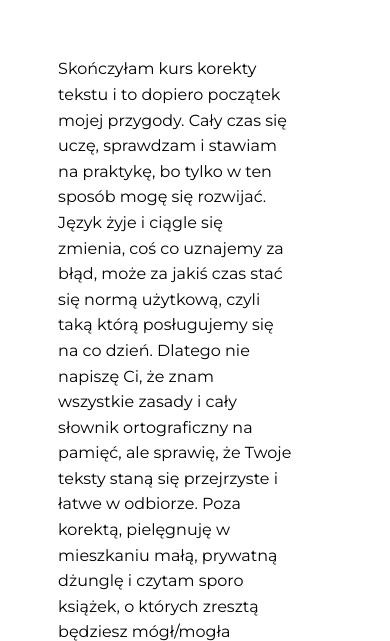
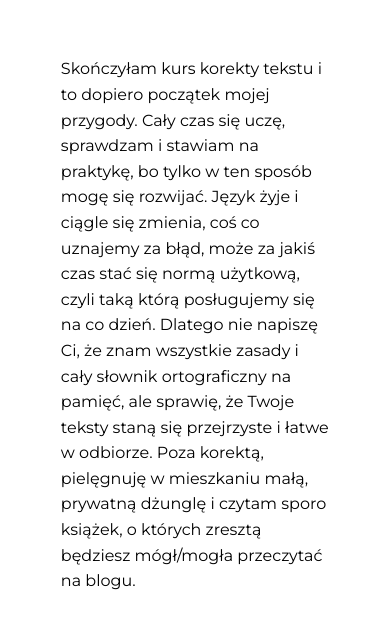
Before and after one commit to D1MK4-code/Dominika-Main, a plain HTML site: page index.html in a window 390 px wide. Shown: the part 765-1406 px from the top of the page. Drawn offline with nearby package versions, Linux system fonts and the light colour scheme.

Commit message:
modified margin 0 auto in about section

```diff
--- a/about.css
+++ b/about.css
@@ -17,6 +17,7 @@ html{
     align-items: center;
     width: 90%;
     padding: 2%;
+    margin: 0 auto;
 }
 
 .about-photo img{
@@ -62,7 +63,7 @@ html{
     padding-bottom: 150px;
     margin-bottom: 50px;
     text-align: center;
-    width: 70%;
+    width: 80%;
     margin: 0 auto;
 }
 
```
